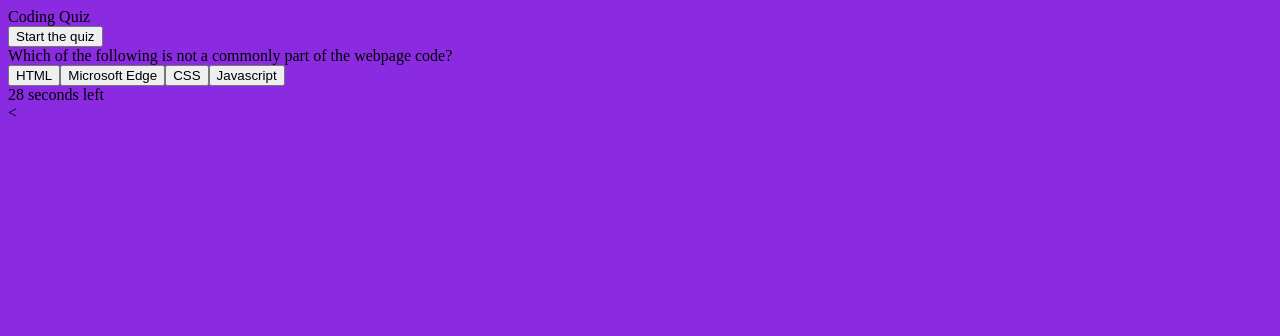
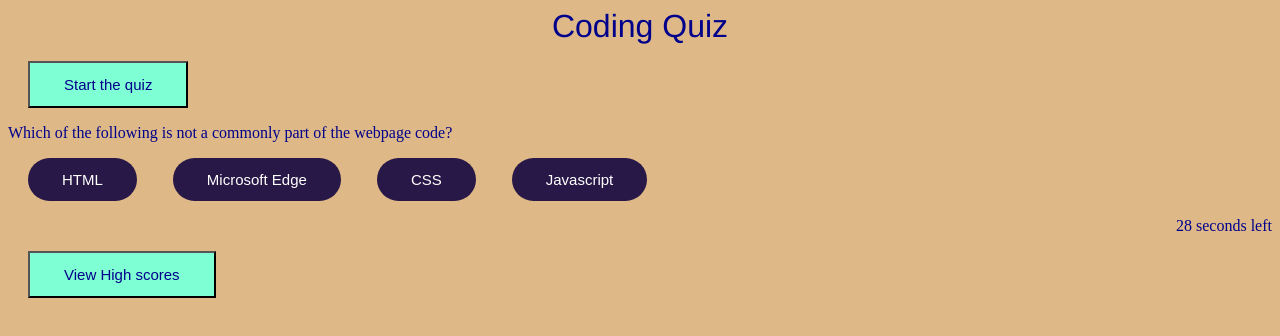
Before and after one commit to alylmeier/module-4-challenge, a plain HTML site: page index.html in a window 1280 px wide. Both pictures are taken after a click on the button "Start the quiz". Drawn offline with Linux system fonts and the light colour scheme.

Commit message:
added CSS

```diff
--- a/assets/script.js
+++ b/assets/script.js
@@ -1,8 +1,4 @@
-//var quesOne = document.getElementById('#q1')
-//var quesTwo = document.getElementById('#q2')
-//var quesThree = document.getElementById('#q3')
-//var quesFour = document.getElementById('#q4')
-//var quesFive = document.getElementById('#q5')
+
 var current = document.getElementById("#qtext")
 
 var btnA = document.getElementById('A')
@@ -25,14 +21,32 @@ var questions = [
     },
 
     {
-        question: "This is filler 2?",
-        choices: ["HA", "MA", "A", "JA"],
-        answer: "A"
+        question: "What is the name of the CSS API taught in Bootcamp?",
+        choices: ["Bootstrap", "JQuery", "Div", "Cascading Style Sheets"],
+        answer: "Bootstrap"
     },
     {
-        question: "This is filler 3?",
-        choices: ["HA", "MA", "A", "JA"],
-        answer: "MA"
+        question: "What is the name of the JS API taught in Bootcamp?",
+        choices: ["Bootstrap", "JQuery", "Div", "Cascading Style Sheets"],
+        answer: "JQuery"
+
+    },
+    {
+        question: "What is the popular phrase used in coding examples?",
+        choices: ["GitLab", "GitHub", "Canvas", "Hello World"],
+        answer: "Hello World"
+
+    },
+    {
+        question: "What animal is the GitLab logo?",
+        choices: ["Fox", "Bear", "Alligator", "Whale"],
+        answer: "Fox"
+
+    },
+    {
+        question: "Where are you when you try to delete a GitHub repo?",
+        choices: ["Outer space", "The Danger Zone", "UConn", "Under the Sea"],
+        answer: "The Danger Zone"
 
     },
 ]
@@ -85,14 +99,21 @@ function quiz() {
 
 function quizOver() {
     window.alert("time is up")
+    window.prompt("Please enter your initials. Your score is " + score)
+}
+function saveScore() {
+    let hsDiv=document.createElement("div");
+    hsDiv.textContent("final");
+    localStorage.setItem("highscores", final);
+}
 
-}
+
+
 
 // Selects element by class
 var timeEl = document.querySelector(".timeEl");
 
-// Selects element by id
-//var mainEl = document.getElementById("main");
+
 
 
 
@@ -105,15 +126,21 @@ function setTime() {
         if (secondsLeft === 0) {
             // Stops execution of action at set interval
             clearInterval(timerInterval);
-            // Calls function to create and append image
-            sendMessage();
+            quizOver().then(saveScore);
+
         }
 
     }, 1000);
 }
-function sendMessage() {
-    timeEl.textContent = "All done!"
+
+function displayScore() {
+    localStorage.getItem("hsDiv")
 }
+
+
+
+
+
 function init() {
     setTime()
     quiz()
@@ -125,3 +152,5 @@ function init() {
 
 
 start.addEventListener("click", init);
+
+scores.addEventListener("click", displayScore)
--- a/assets/style.css
+++ b/assets/style.css
@@ -1,3 +1,61 @@
 body{
-    background-color: blueviolet;
+    background-color: burlywood;
+    color: darkblue;
 }
+
+header{
+    font-size: xx-large;
+    font-weight: 500;
+    font-family: 'Franklin Gothic Medium', 'Arial Narrow', Arial, sans-serif;
+    display: flex;
+    justify-content: center;
+    align-items: center;
+}
+
+
+
+div{
+    display: inline-flexbox;
+    justify-content: center;
+}
+.big-btn{
+    display: flex;
+    justify-content: center;
+    background-color: aquamarine;
+    color: darkblue;
+    font-size: 15px;
+    line-height: 15px;
+    margin: 16px 16px 16px 20px;
+    padding: 14px 34px;
+    text-align: center;
+    cursor: pointer;
+
+}
+.answers{
+    display: flex;
+    justify-content: right;
+}
+
+.timeEl{
+    display: flex;
+    justify-content: flex-end;
+}
+.scores{
+    justify-content: flex-end;
+    display: inline-flex;
+}
+.btn {
+    border: none;
+    background-color: rgb(40, 24, 71);
+    border-radius: 25px;
+    box-shadow: rgba(0, 0, 0, 0.1) 0px 1px 6px 0px rgba(0, 0, 0, 0.2) 0px 1px 1px
+      0px;
+    color: hsl(0, 0%, 100%);
+    display: inline-block;
+    font-size: 15px;
+    line-height: 15px;
+    margin: 16px 16px 16px 20px;
+    padding: 14px 34px;
+    text-align: center;
+    cursor: pointer;
+  }
--- a/index.html
+++ b/index.html
@@ -10,7 +10,7 @@
 <body>
     <header>Coding Quiz</header>
     <!--start button-->
-    <button id="start">Start the quiz</button>
+    <button id="start" class="big-btn">Start the quiz</button>
 
     <!--where you want the questions to go-->
     <div id="container">
@@ -36,17 +36,9 @@
 
         </div>
 
-<
+<button id ="scores" class="big-btn">View High scores</button>
 
-   <!--- timer
-    view highscores
 
-    and starts questions on screen
-
-    if correct, then next question and shows correct
-    if wrong, then next question, shows wrong & subtracts time
-
-    when timer stops, you enter initals and save your high score -->
     <script src="assets\script.js"></script>
 </body>
 </html>
```
